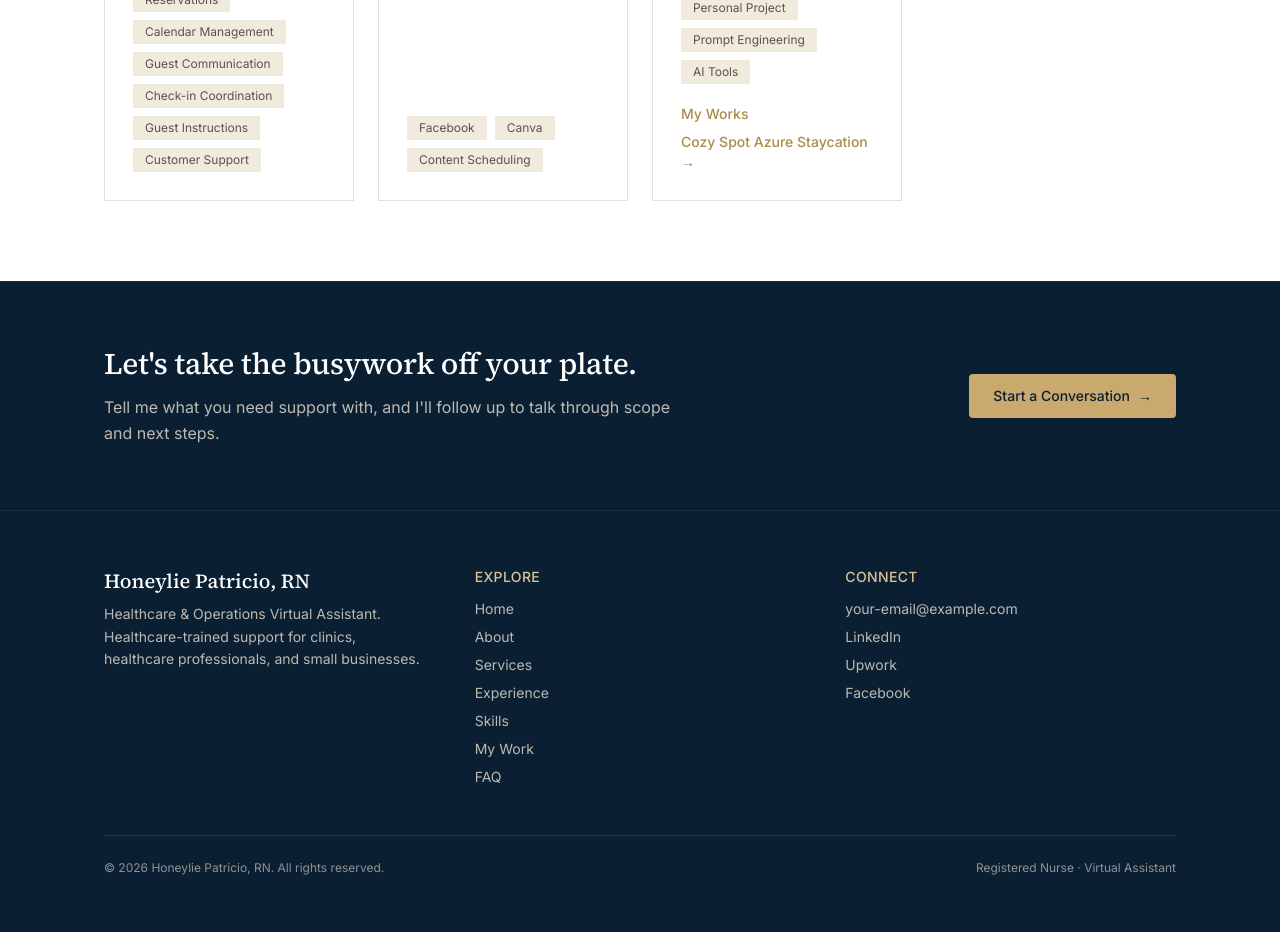
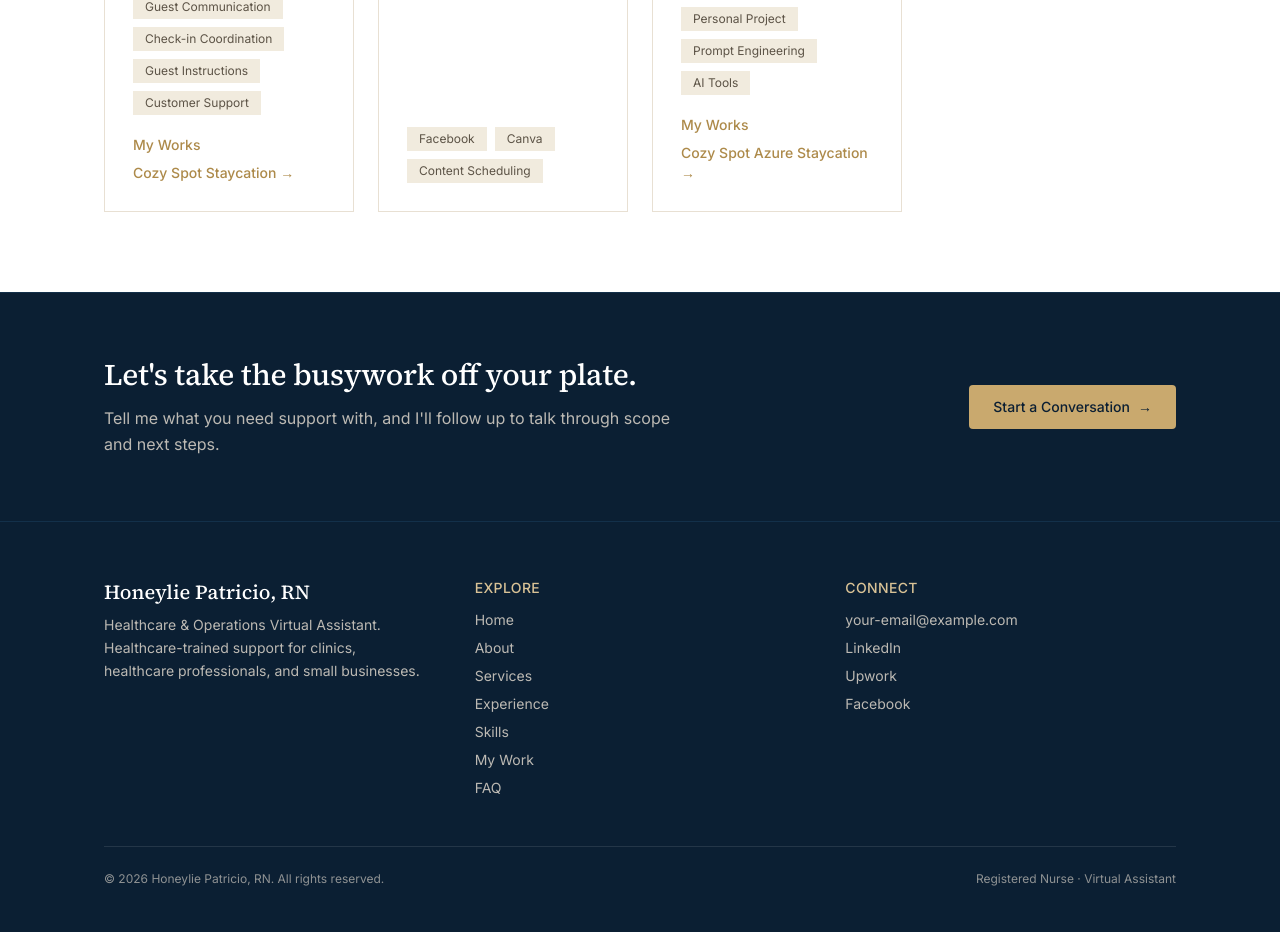
Before and after one commit to honeyliepatricio/honeylie-patricio-portfolio, a Next.js app: page / in a window 1280 px wide. Shown: the part 2620-3552 px from the top of the page. Built offline with nearby package versions, Linux system fonts and the light colour scheme.

Commit message:
Update content.ts

```diff
--- a/src/data/content.ts
+++ b/src/data/content.ts
@@ -155,7 +155,7 @@ export type PortfolioProject = {
 };
 
 export const portfolioProjects: PortfolioProject[] = [
-  {
+   {
     id: "airbnb-operations",
     title: "Airbnb & Staycation Operations",
     description:
@@ -168,6 +168,9 @@ export const portfolioProjects: PortfolioProject[] = [
       "Guest Instructions",
       "Customer Support",
     ],
+    linkLabel: "My Works",
+    secondaryLink: "https://web.facebook.com/cozyspotstaycation/",
+    secondaryLinkLabel: "Cozy Spot Staycation",
   },
   {
     id: "social-media-management",
```
